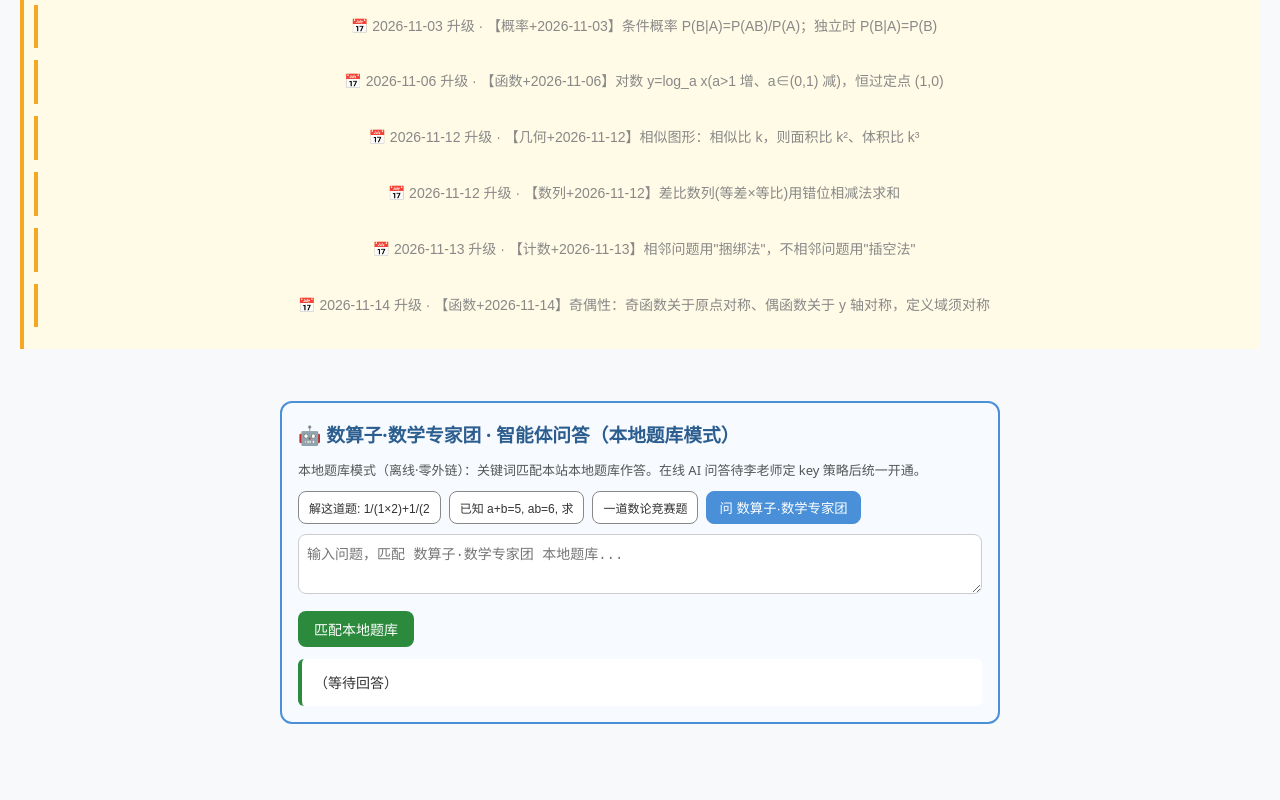
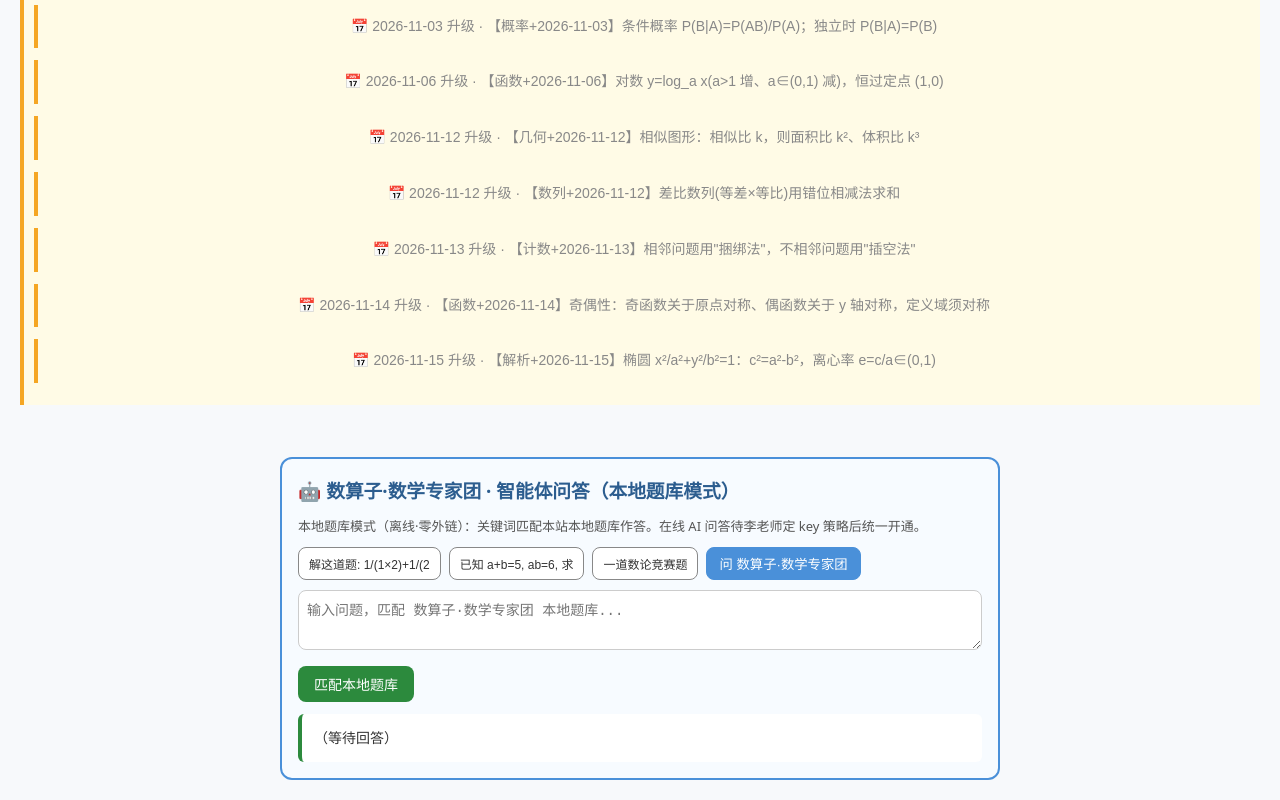
Before and after one commit to dapengzhanchi141345/li-yanming-math, a plain HTML site: page index.html in a window 1280 px wide. Shown: the part 2004-2804 px from the top of the page. Before the commit the page ends 2748 px from the top, so only its background shows below. Drawn offline with Linux system fonts and the light colour scheme.

Commit message:
math 12独立站升级 2026-11-15

```diff
--- a/index.html
+++ b/index.html
@@ -146,6 +146,8 @@ a <input id="qa" value="1" style="width:60px"> b <input id="qb" value="-5" style
 <div style="background:#fffbe6;border-left:4px solid #f5a623;padding:10px;margin:12px 0;font-size:14px">📅 2026-11-13 升级 · 【计数+2026-11-13】相邻问题用"捆绑法"，不相邻问题用"插空法"</div>
 
 <div style="background:#fffbe6;border-left:4px solid #f5a623;padding:10px;margin:12px 0;font-size:14px">📅 2026-11-14 升级 · 【函数+2026-11-14】奇偶性：奇函数关于原点对称、偶函数关于 y 轴对称，定义域须对称</div>
+
+<div style="background:#fffbe6;border-left:4px solid #f5a623;padding:10px;margin:12px 0;font-size:14px">📅 2026-11-15 升级 · 【解析+2026-11-15】椭圆 x²/a²+y²/b²=1：c²=a²-b²，离心率 e=c/a∈(0,1)</div>
 </footer>
 
 <script>
```
